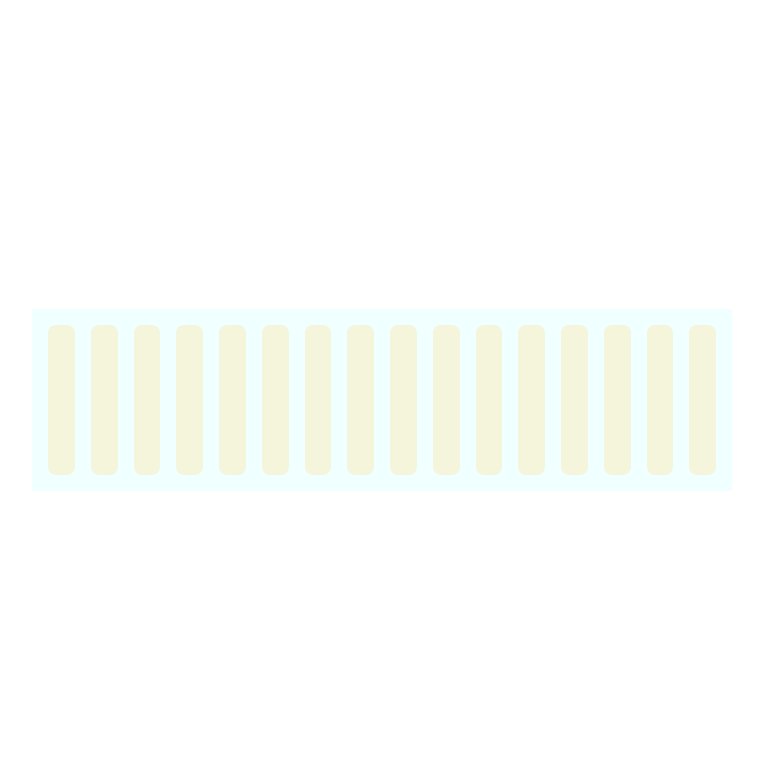
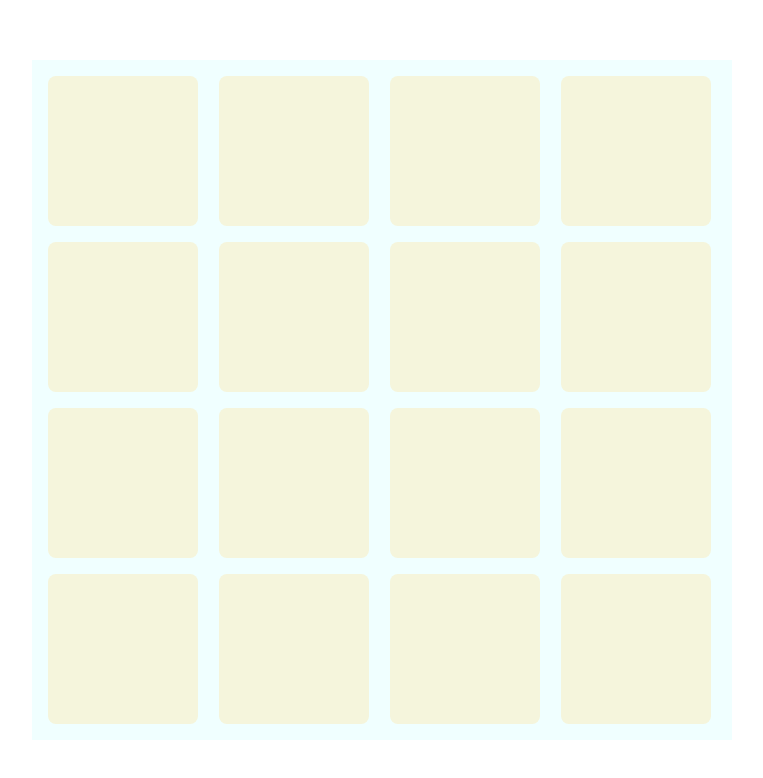
Before and after one commit to Niloufar97/Memory-Game-React, a React (Vite) app in the folder memoryGame/: page / in a window 1280 px wide. Shown: the top 778 px of the page, without its empty margins (258-1021 px from the left). Built offline with nearby package versions, Linux system fonts and the light colour scheme.

Commit message:
add images  to cards

```diff
--- a/memoryGame/src/components/cards/Card.jsx
+++ b/memoryGame/src/components/cards/Card.jsx
@@ -11,7 +11,9 @@ function Card() {
         {CardsInfo.map((cardInfo) => (
              <div className={`${filppedStates[cardInfo.id]? "flipped" : ""} card`} key={cardInfo.id} onClick={() => flipHandler(cardInfo.id)}>
              <div className="card-front"></div>
-             <div className="card-back">{cardInfo.name}</div>
+             <div className="card-back">
+              <img src={cardInfo.img}></img>
+             </div>
             </div>
         )
 
--- a/memoryGame/src/components/cards/cards.css
+++ b/memoryGame/src/components/cards/cards.css
@@ -1,9 +1,8 @@
 .card-container {
     width: 700px;
     background-color: azure;
-    display: flex;
-    justify-content: center;
-    align-items: center;
+    display: grid;
+    grid-template-columns: repeat(4 , 1fr);
     gap: 1rem;
     padding: 1rem;
   }
@@ -34,67 +33,14 @@
   }
 
   .card-back {
-    background-color: cadetblue;
+    background-color: rgb(126, 158, 159);
     transform: rotateY(180deg);
+  }
+  .card-back img{
+    width: 100%;
+    height: 100%;
   }
 
   .flipped {
     transform: rotateY(180deg);
   }
-
-
-
-
-/* .card-container{
-    width: 700px;
-    background-color: azure;
-    display: flex;
-    justify-content: center;
-    align-items: center;
-    gap: 1rem;
-}
-.card{
-    width: 100%;
-    height: 100%;
-    position: relative;
-    transition: all 0.5 ease;
-    perspective: 1000px;
-    transform-style: preserve-3d;
-    cursor: pointer;
-}
-.card-front , .card-back{
-    width: 100%;
-    height: 100%;
-    width: 5rem;
-    height: 5rem;
-    backface-visibility: hidden;
-    position: absolute;
-}
-.card-front{
-    background-color: beige;
-}
-.card-back{
-    background-color: cadetblue;
-    transform: rotateY(180deg);
-}
-.flipped{
-    transform: rotateY(180deg);
-} */
-/* .card .card-front{
-    background-color: beige;
-    transition: all ease-in 0.2s;
-    transition-delay: 0.2s;
-}
-.flipped .card-front{
-    transform: rotateY(90deg);
-    transition-delay: 0s;
-}
-.card .card-back{
-    transform: rotateY(90deg);
-    transition: all ease-in 0.2s;
-    position: absolute;
-}
-.flipped .card-back{
-    transform: rotateY(0deg);
-    transition-delay: 0.2s;
-} */
```
